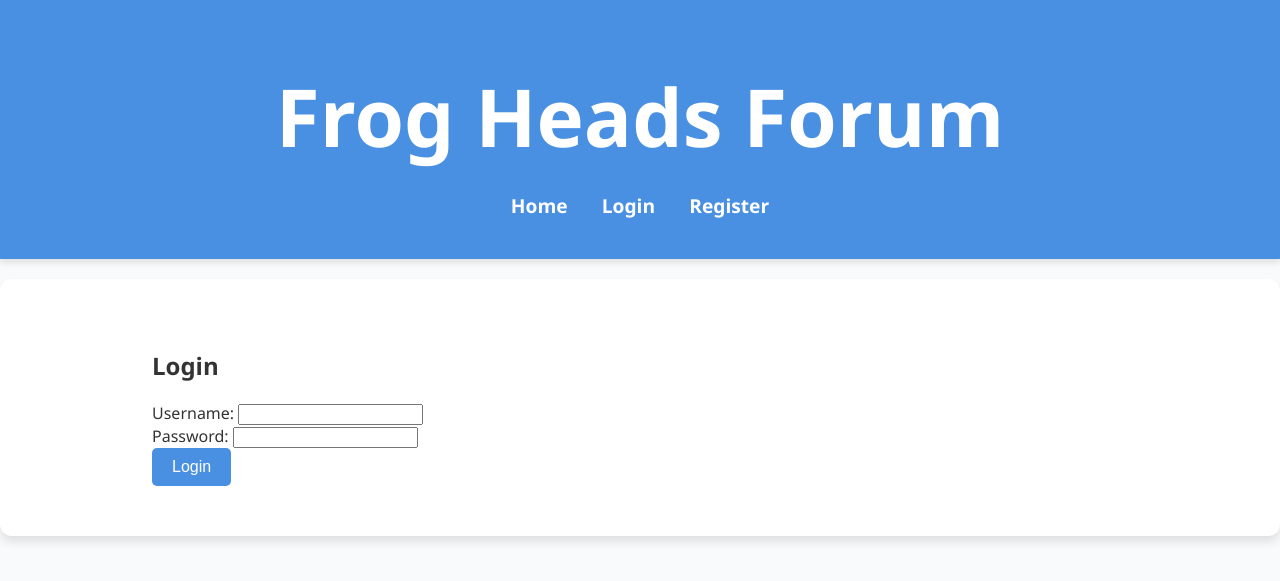
After one commit to CodeWithDustin/Frog-Heads-Forum, a Django app: template app/templates/login.html in a window 1280 px wide. The commit adds this page. Shown: the top 581 px of the page. Run offline with Django 5.2, Linux system fonts and the light colour scheme; the template is opened without the code that fills it: values that come from a table or form of the project are taken from there, others are empty.

Commit message:
Made Registrion and Login html templates

```diff
--- a/app/templates/base.html
+++ b/app/templates/base.html
@@ -17,12 +17,12 @@
             {% comment %}
             <li><a href="{% url 'forum' %}">Forum</a></li>
             <li><a href="{% url 'contact' %}">Contact</a></li>
-            {% if user.is_authenticated %}
+            {% endcomment %} {% comment %} {% if user.is_authenticated %}
             <li><a href="{% url 'logout' %}">Logout</a></li>
-            {% else %}
+            {% else %} {% endcomment %}
             <li><a href="{% url 'login' %}">Login</a></li>
-            <li><a href="{% url 'signup' %}">Sign Up</a></li>
-            {% endif %} {% endcomment %}
+            <li><a href="{% url 'register' %}">Register</a></li>
+            {% comment %} {% endif %} {% endcomment %}
           </ul>
         </nav>
       </div>
--- /dev/null
+++ b/app/templates/login.html
@@ -0,0 +1,18 @@
+{% extends 'base.html' %} {% block title %}
+<title>Login - Frog Heads Forum</title>
+{% endblock %} {%block content %}
+<h2>Login</h2>
+<form method="post">
+  {% csrf_token %}
+  <div class="form-group">
+    {{ form.username.label_tag }} {{ form.username }}
+    <div class="form-error">{{ form.username.errors }}</div>
+  </div>
+  <div class="form-group">
+    {{ form.password.label_tag }} {{ form.password }}
+    <div class="form-error">{{ form.password.errors }}</div>
+  </div>
+  <div class="form-error">{{ error_message }}</div>
+  <button type="submit">Login</button>
+</form>
+{% endblock %}
--- a/app/views.py
+++ b/app/views.py
@@ -38,7 +38,7 @@ def login_view(request):
         "form": form,
     }
 
-    return render(request, "template name", context)
+    return render(request, "login.html", context)
 
 
 # register user with Django's default user model
@@ -57,7 +57,7 @@ def register_view(request):
         "form": form,
     }
 
-    return render(request, "template name", context)
+    return render(request, "registration.html", context)
 
 
 # user logout
--- a/config/urls.py
+++ b/config/urls.py
@@ -19,6 +19,8 @@ from django.urls import path
 from app.views import *
 
 urlpatterns = [
+    path('login/', login_view, name="login"),
+    path('register/', register_view, name='register'),
     path("", home_view, name="home"),
     path("admin/", admin.site.urls),
 ]
```
Also changed, not shown: app/models.py (+13 -24 lines), app/templates/registration.html (added, +21 -0 lines), db.sqlite3.
